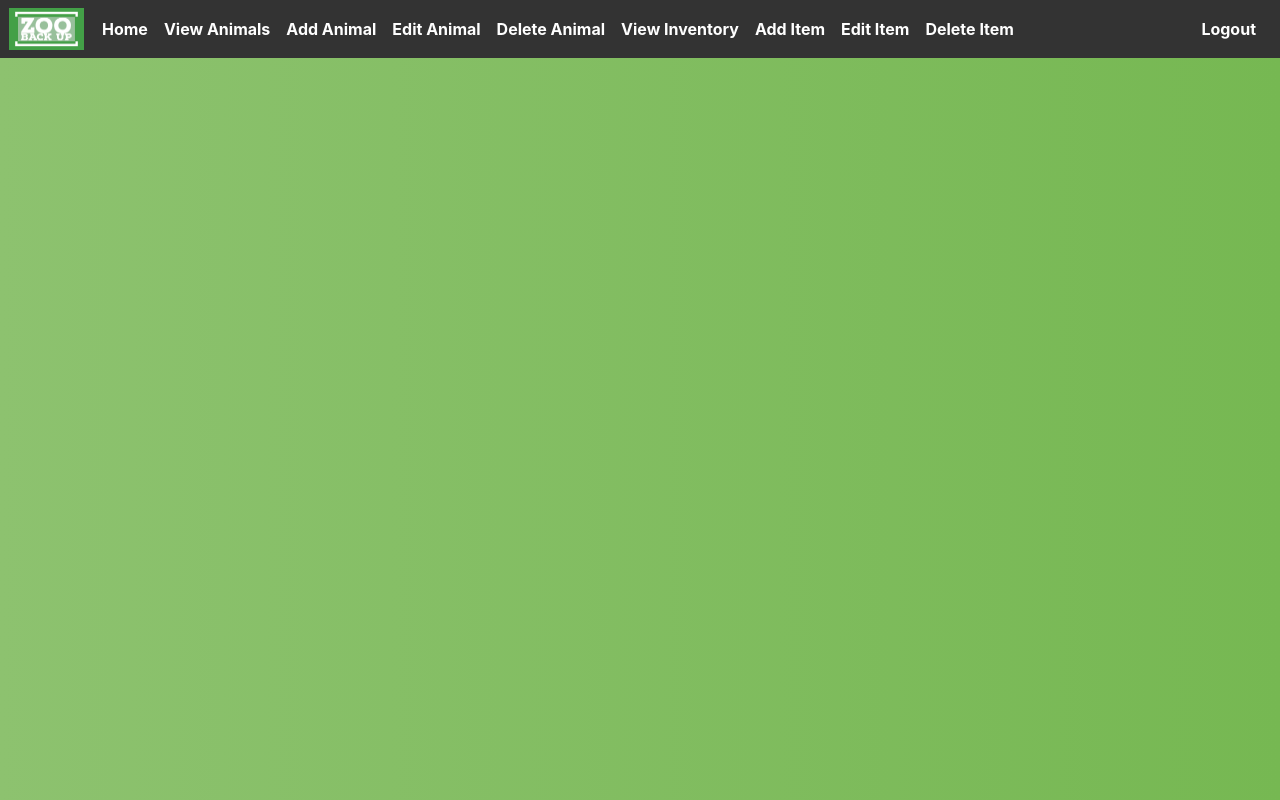
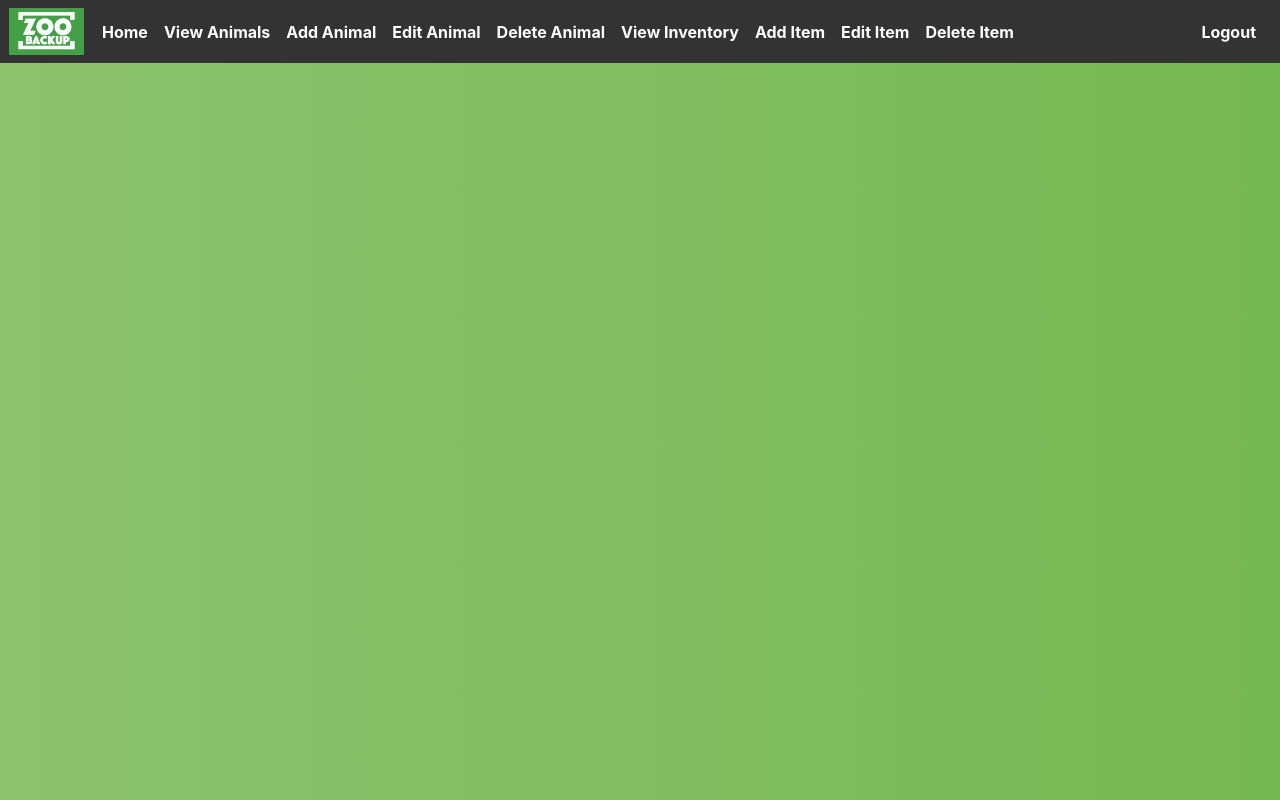
Before and after one commit to myamout/ZooBackup, a React app: page / in a window 1280 px wide. Built offline with nearby package versions, Linux system fonts and the light colour scheme; the HTML template or start-up script is replaced by a standard one.

Commit message:
logo update

```diff
--- a/src/components/header.jsx
+++ b/src/components/header.jsx
@@ -8,7 +8,7 @@ export const Header = () => (
     <header>
 
       <nav className="navbar navbar-expand-lg navbar-inverse">
-        <img src="../media/zoo.jpeg" className="navLogoSize" alt=""></img>
+        <img src="../media/more_consistent_logo.png" className="navLogoSize" alt=""></img>
         <button className="navbar-toggler" type="button" data-toggle="collapse" data-target="#navbarSupportedContent" aria-controls="navbarSupportedContent" aria-expanded="false" aria-label="Toggle navigation">
           <span className="navbar-toggler-icon"></span>
         </button>
```
Also changed, not shown: media/more_consistent_logo.png (added).
